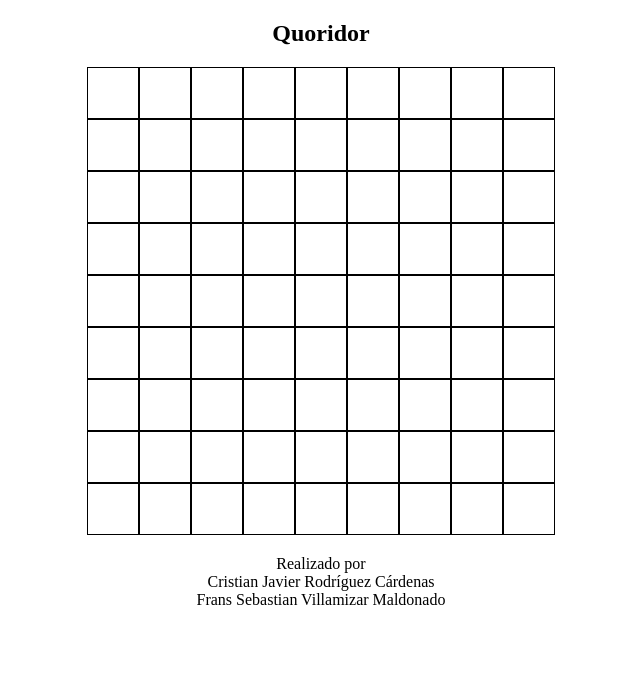
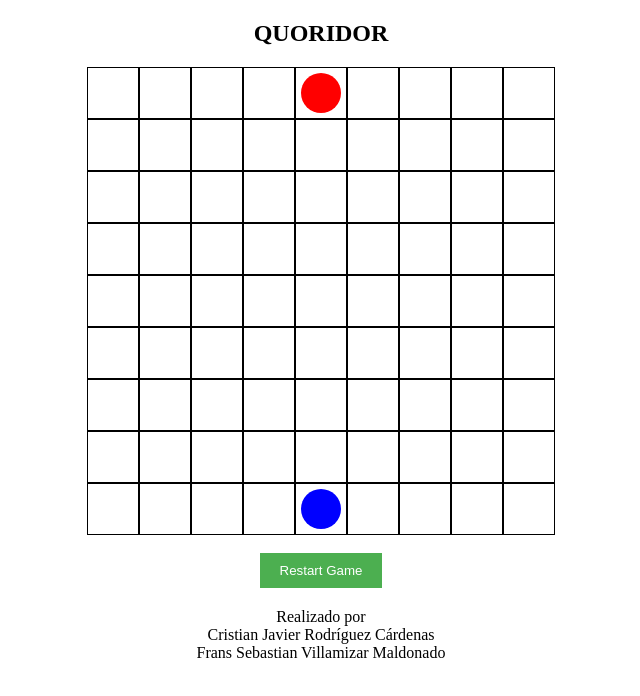
Before and after one commit to Crisjaroca/QuoridorVue, a Vue app: page / in a window 1280 px wide. Shown: the top 696 px of the page, without its empty margins (319-959 px from the left). Built offline with nearby package versions, Linux system fonts and the light colour scheme.

Commit message:
Fichas de Jugadores y Botón de reinicio
Se añadieron 2 figuras de distinto color para representar a los jugadores, además de un botón para reiniciar el juego.

```diff
--- a/src/App.vue
+++ b/src/App.vue
@@ -2,12 +2,25 @@
 export default {
   data() {
     return {
-      board: this.createBoard()
+      board: this.createBoard(),
+      player1: {x: 4, y: 0, color: 'red'},
+      player2: {x: 4, y: 8, color: 'blue'},
     }
   },
   methods: {
     createBoard() {
       return Array(9).fill().map(() => Array(9).fill(null));
+    },
+    restart() {
+      this.board = this.createBoard();
+      this.player1 = {x: 4, y: 0, color: 'red'};
+      this.player2 = {x: 4, y: 8, color: 'blue'};
+    },
+    isPlayer1(i, j) {
+      return this.player1.x === j && this.player1.y === i;
+    },
+    isPlayer2(i, j) {
+      return this.player2.x === j && this.player2.y === i;
     }
   }
 }
@@ -15,12 +28,16 @@
 
 <template>
   <section class="quoridor">
-    <h1 class="quoridor__title">Quoridor</h1>
+    <h1 class="quoridor__title">QUORIDOR</h1>
     <section class="quoridor__board">
       <section v-for="(row, i) in board" :key="i" class="quoridor__row">
         <section v-for="(cell, j) in row" :key="j" class="quoridor__cell">
+          <section v-if="isPlayer1(i, j)" :style="{backgroundColor: player1.color}" class="quoridor__player"></section>
+          <section v-if="isPlayer2(i, j)" :style="{backgroundColor: player2.color}" class="quoridor__player"></section>
         </section>
       </section>
+      <br>
+      <button @click="restart" class="quoridor__button">Restart Game</button>
     </section>
     <footer class="quoridor__footer">
       <p>Realizado por<br>
@@ -52,6 +69,26 @@
     border: 1px solid black;
     position: relative;
   }
+  .quoridor__player {
+    position: absolute;
+    width: 40px;
+    height: 40px;
+    border-radius: 50%;
+    top: 5px;
+    left: 5px;
+  }
+  .quoridor__button {
+    display: block;
+    margin: 0 auto;
+    padding: 10px 20px;
+    background-color: #4CAF50;
+    color: white;
+    border: none;
+    cursor: pointer;
+  }
+  .quoridor__button:hover {
+    background-color: #45a049;
+  }
   .quoridor__footer {
     margin-top: 20px;
   }
```
